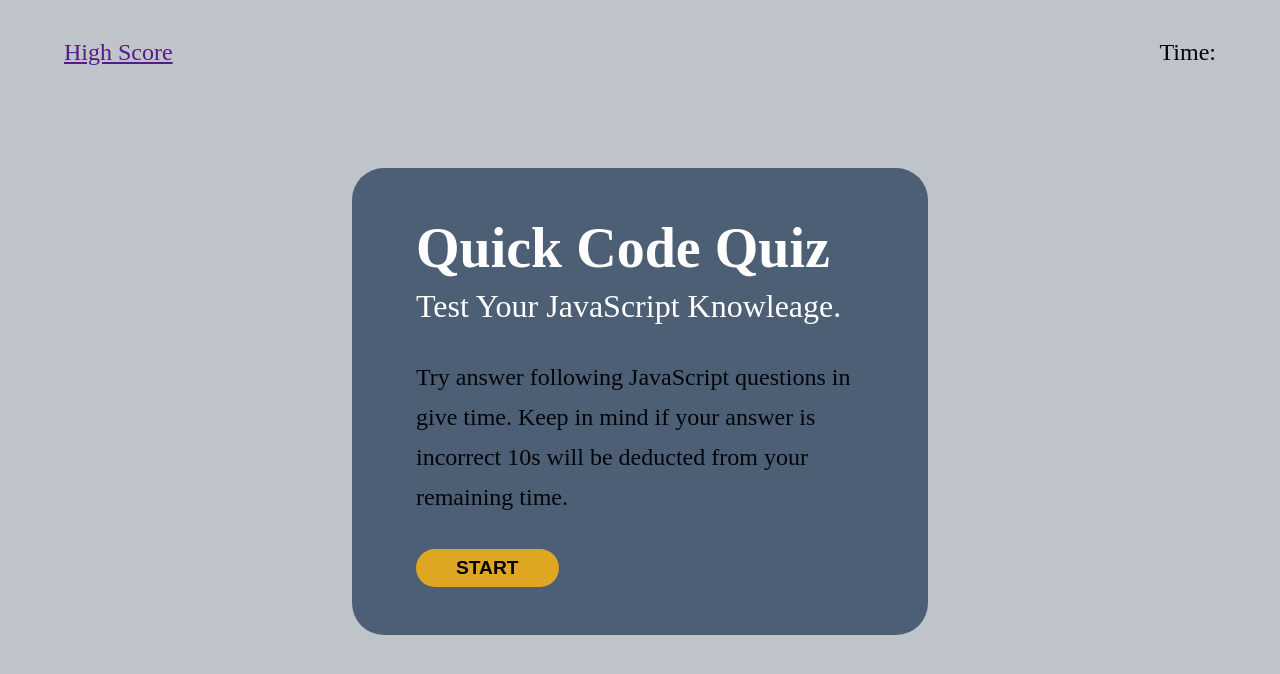
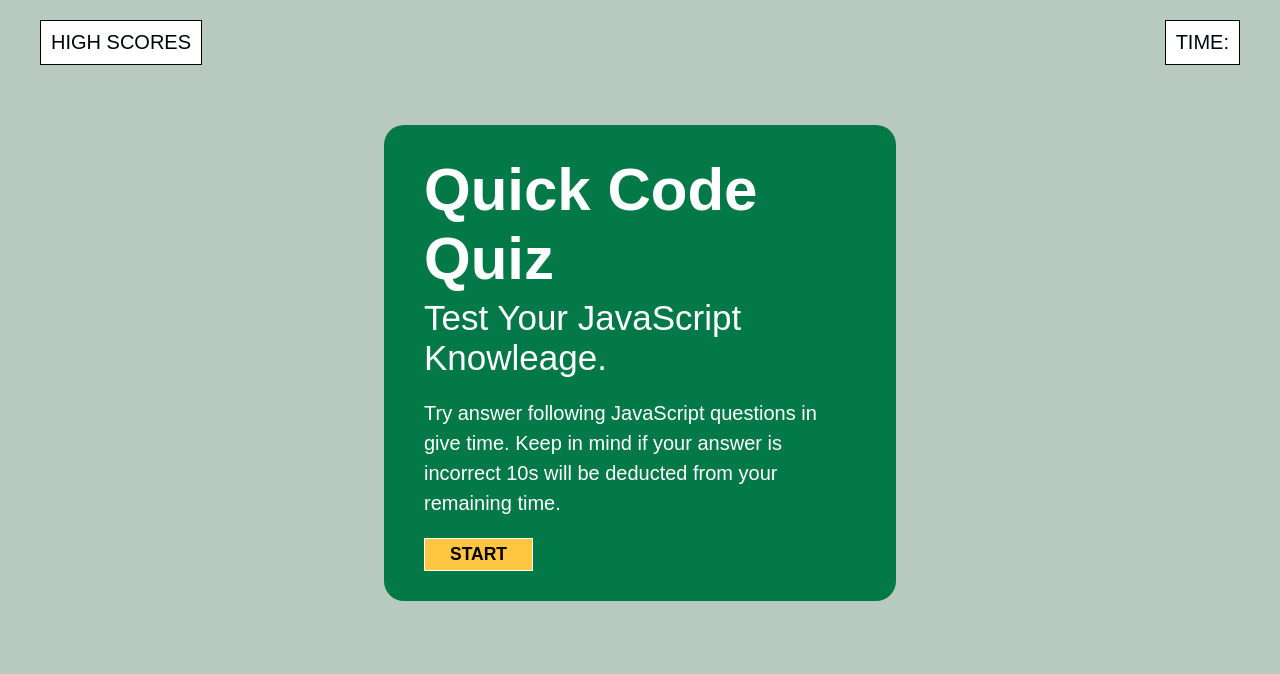
Before and after one commit to chaitalizn/quick-code-quiz, a plain HTML site: page index.html in a window 1280 px wide. Drawn offline with Linux system fonts and the light colour scheme.

Commit message:
create question and answer for quiz

```diff
--- a/assets/css/style.css
+++ b/assets/css/style.css
@@ -1,25 +1,45 @@
 :root {
  --color1: #01050A;
- --color2: #DFA622;
- --color3: #BFC3CA;
- --color4: #4D5F75;
+ --color2: #ffc640;
+ --color3: #b8c9c0;
+ --color4: #047948;
  --color5: #ffffff;
+ font-size: 62.5%;
 }
 
 * {
+    box-sizing: border-box;
 	margin: 0;
 	padding: 0;
 }
 
+
+
 body {
+    font-family: Arial, Helvetica, sans-serif;
     width: 100%;
     background-color: var(--color3);
+    color: var(--color5);
 }
 
 .header-flex {
     display: flex;
     justify-content: space-between;
     margin: 2rem 4rem;
+}
+
+
+.header-flex-item-1, a {
+    text-decoration: none;
+    color: var(--color1);
+}
+
+.header-flex-item-1, .header-flex-item-2 {
+    font-size: 2rem;
+    border: 1px solid var(--color1);
+    background-color: var(--color5);
+    color: var(--color1);
+    padding: 1rem;
 }
 
 .main-flex {
@@ -38,29 +58,27 @@ body {
     margin: 1rem 2rem;
 }
 
+
 h1 {
-    font-size: 3.5rem;
+    font-size: 6rem;
     padding-bottom: .5rem;
-    color: #fff;
 }
 
 h2 {
-    font-size: 2rem;
-    color: #fff;
+    font-size: 3.5rem;
     font-weight: lighter;
 }
-p {
-    font-size: 1.5rem;
-    line-height: 2.5rem;
-    color: var(--color1);
+.main-flex-item-2 p {
+    font-size: 2rem;
+    line-height: 3rem;
+    font-weight: lighter;
 }
 
 .start-btn {
     padding: .5rem 2.5rem;
-    font-size: 1.20rem;
+    font-size: 1.75rem;
     font-weight: bold;
     background-color: var(--color2);
-    border: 0;
-    border-radius: 1.5rem;
+    border: 1px solid var(--color5);
 
 }
--- a/assets/js/script.js
+++ b/assets/js/script.js
@@ -0,0 +1,66 @@
+var gameIntro = document.querySelector(".main-flex");
+
+
+
+
+/*
+1 Inside which HTML element do we put the JavaScript?
+A <script>
+<js>
+<scripting>
+<javascript>
+
+2 What is the correct JavaScript syntax to change the content of the HTML element below?
+
+<p id="demo">This is a demonstration.</p>
+#demo.innerHTML = "Hello World!"
+document.getElement("p").innerHTML = "Hello World!"
+document.getElementByName("p").innerHTML = "Hello World!"
+A document.getElementById("demo").innerHTML = "Hello World!"
+
+3 Where is the correct place to insert a JavaScript?
+The <body> section
+A Both the <head> section and the <body> section are correct
+The <head> section
+
+4 How do you create a function in JavaScript?
+function:myFunction()
+A function myFunction()
+function = myFunction()
+
+5 How to write an IF statement in JavaScript?
+if i == 5 then
+if i = 5
+A if (i == 5)
+if i = 5 then
+
+6 How to write an IF statement for executing some code if "i" is NOT equal to 5?
+if i <> 5
+if i =! 5 then
+if (i <> 5)
+A if (i != 5)
+
+7 How does a WHILE loop start?
+while i = 1 to 10
+A while (i <= 10)
+while (i <= 10; i++)
+
+8 How does a FOR loop start?
+for (i <= 5; i++)
+for i = 1 to 5
+for (i = 0; i <=5)
+A for (i=0; i <= 5; i ++)
+
+9 What is the correct way to write a JavaScript array?
+A var color = ["red", "green", "blue"]
+var color = "red", "green", "blue"
+var color = 1 = ("red"), 2 = ("green"), 3 = ("blue")
+var color = (1:"red", 2:"green", 3:"blue")
+
+10 How do you round the number 7.25, to the nearest integer?
+A Math.round(7.25)
+rnd(7.25)
+Math.rnd(7.25)
+round(7.25)
+
+*/
--- a/index.html
+++ b/index.html
@@ -12,11 +12,11 @@
     <header>
         <div class="header-flex">
             <div class="header-flex-item-1">
-                <p><a href="">High Score</a></p>
+                <p><a href="">HIGH SCORES</a></p>
             </div>
 
             <div class="header-flex-item-2">
-                <p>Time:</p>
+                <p>TIME:</p>
             </div>
         </div>
 
```
